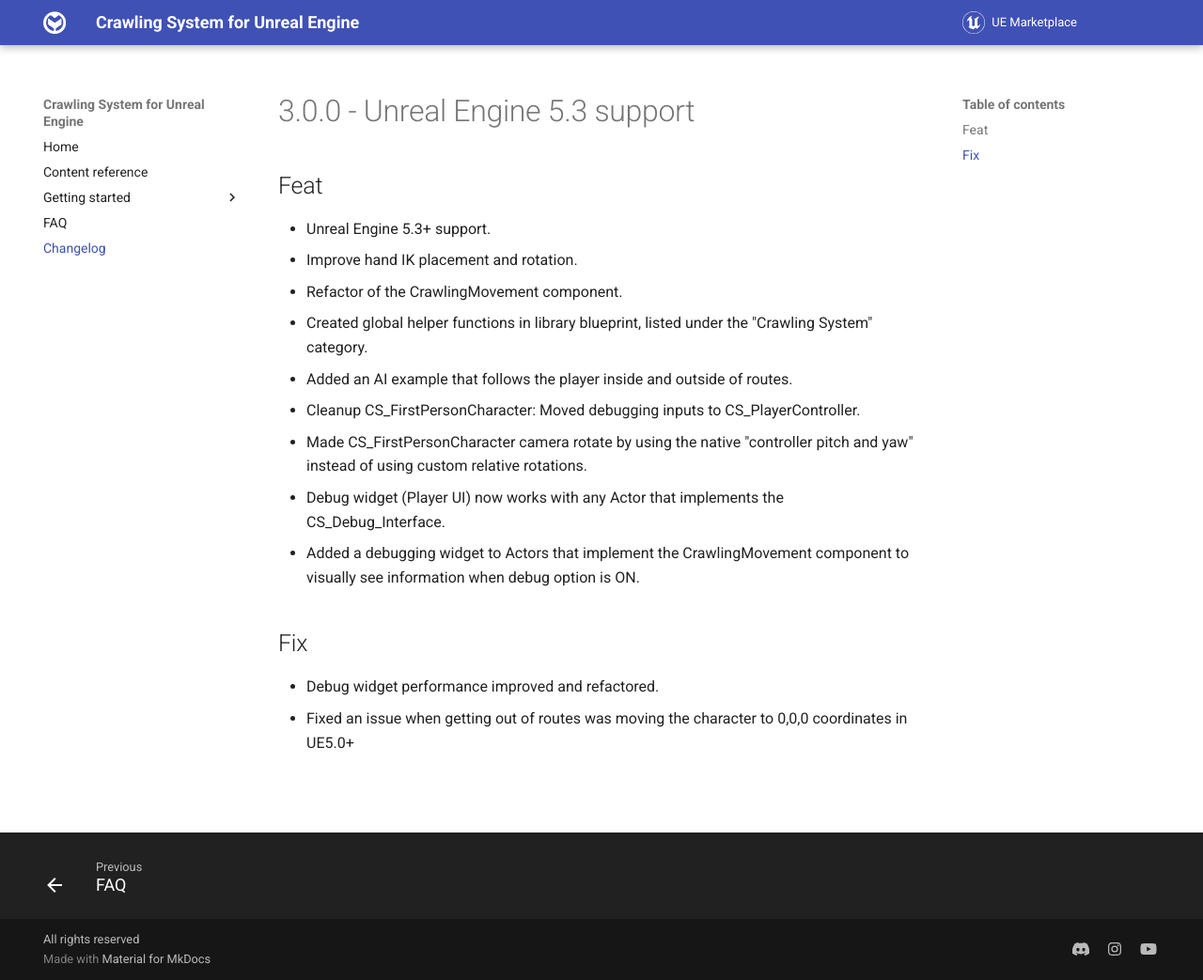
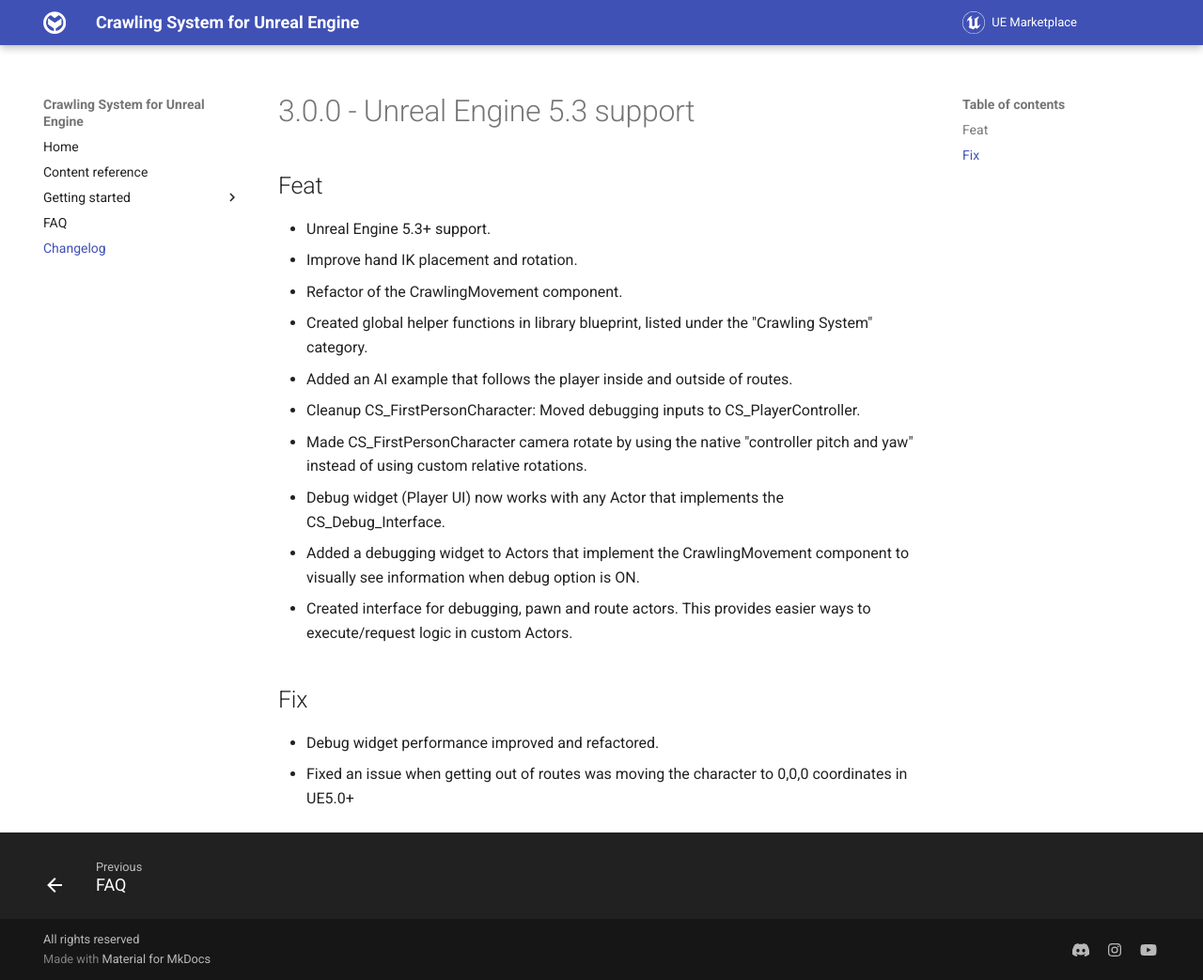
Before and after one commit to nesjett/unreal-engine-crawling-system, an MkDocs documentation site: the page built from docs/CHANGELOG.md, in a window 1280 px wide and 1043 px high. Shown: the whole window at 94% size. Built offline with MkDocs 1.6.1 and Material for MkDocs 9.7.7, drawn with Linux system fonts in a browser that asks for light colours.

Commit message:
chore: more notes

```diff
--- a/docs/CHANGELOG.md
+++ b/docs/CHANGELOG.md
@@ -10,6 +10,7 @@
 - Made CS_FirstPersonCharacter camera rotate by using the native "controller pitch and yaw" instead of using custom relative rotations.
 - Debug widget (Player UI) now works with any Actor that implements the CS_Debug_Interface.
 - Added a debugging widget to Actors that implement the CrawlingMovement component to visually see information when debug option is ON.
+- Created interface for debugging, pawn and route actors. This provides easier ways to execute/request logic in custom Actors.
 
 ## Fix
 - Debug widget performance improved and refactored.
```
